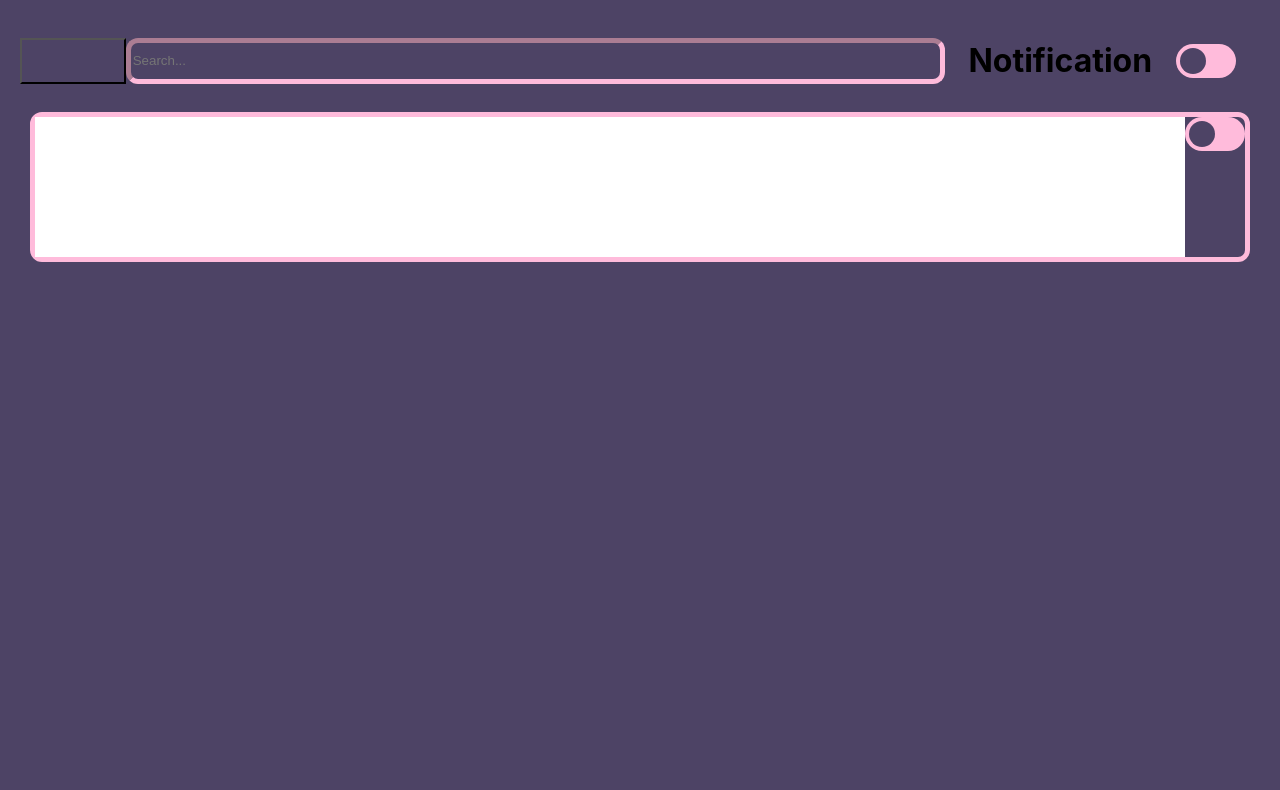
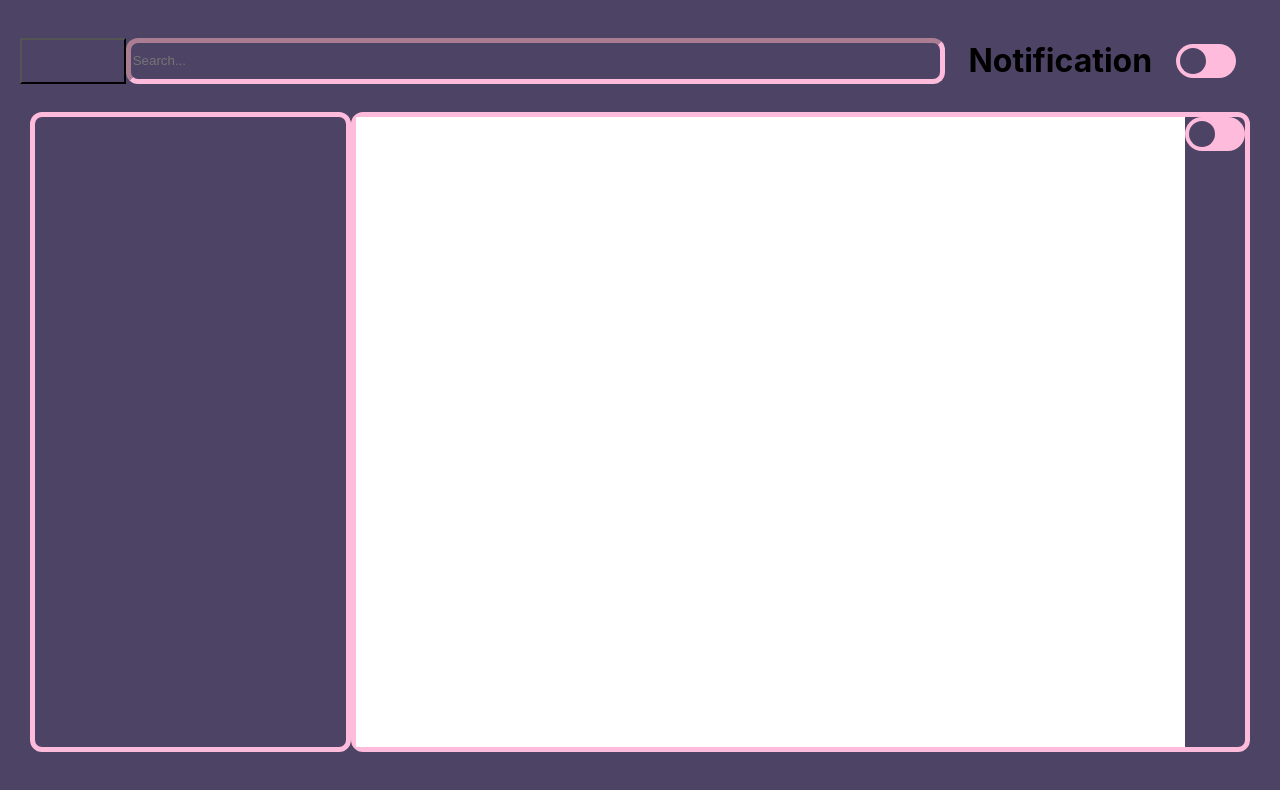
Before and after one commit to WWU-Open-Source-Club/study-planner-web-app-frontend, a React (Create React App) app: page / in a window 1280 px wide. Shown: the top 790 px of the page. Built offline with nearby package versions, Linux system fonts and the light colour scheme.

Commit message:
Created ToDo stub, switched to using % for Body, calendar and todo containers sometimes overflowing because height size does not account for header above

```diff
--- a/src/App.css
+++ b/src/App.css
@@ -7,11 +7,21 @@
   --background-color: #4D4365;
 }
 
+#root {
+  height: 100%;
+}
+
+html {
+  height: 100vh;
+}
+
 body {
   text-align: center;
   background-color: var(--background-color);
   padding: 10px;
+  height: 100%;
 }
+
 
 .Body {
   display: flex;
@@ -20,7 +30,7 @@ body {
   background-color: var(--background-color);
 
   padding: 10px;
-  height: 150px;
+  height: 80%;
 }
 
 .Header {
@@ -31,6 +41,17 @@ body {
 
 .Calendar-Window {
   flex-grow: 8;
+  display: flex;
+  border: solid;
+  background-color: var(--background-color);
+  border-color: var(--border-color);
+  border-radius: 12px;
+  border-width: 5px;
+}
+
+
+.To-Do {
+  flex-grow: 3;
   display: flex;
   border: solid;
   background-color: var(--background-color);
--- a/src/App.js
+++ b/src/App.js
@@ -8,9 +8,9 @@ import img_magnifier from './assets/prototype/magnifying-glass-prototype.png';
 class SlideSwitch extends React.Component {
   render() {
     return (
-      <label class="switch">
+      <label className="switch">
         <input type="checkbox" onClick={() => this.props.onClick()} />
-        <span class="slider round"></span>
+        <span className="slider round"></span>
       </label>
     )
   }
@@ -135,7 +135,10 @@ class ToDoItem extends React.Component {
 // The ToDo list.
 class ToDo extends React.Component {
   render() {
-    return null;
+    return (
+      <div className="To-Do">
+      </div>
+    );
   }
 }
 
@@ -145,6 +148,7 @@ class Body extends React.Component {
   render() {
     return (
       <div className="Body">
+        <ToDo />
         <CalendarViewWindow />
       </div>
     )
```
Also changed, not shown: 1 other file (tests, documents, lock files or other folders).
